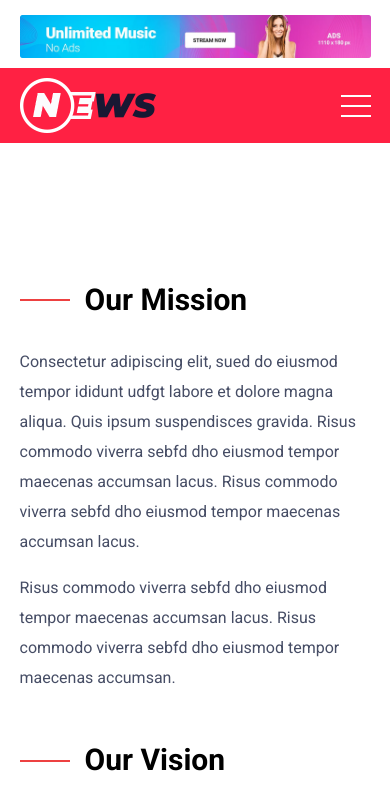
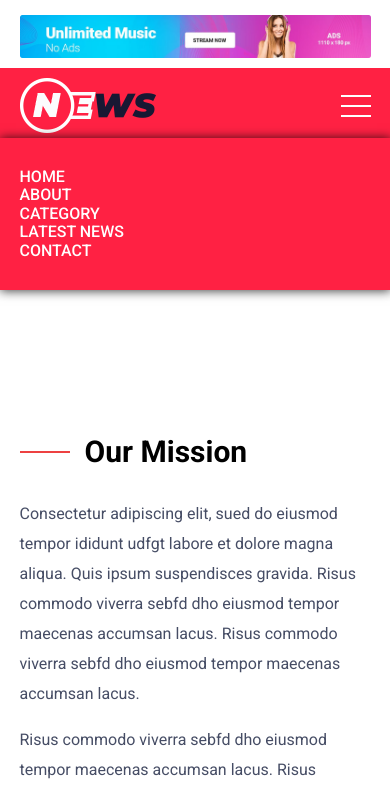
Before and after one commit to SvipersMHD/evaluation, a plain HTML site: page about.html in a window 390 px wide. Both pictures are taken after a click on the element 355 px from the left and 105 px from the top of the page. Shown: the top 791 px of the page. Drawn offline with Linux system fonts and the light colour scheme.

Commit message:
terminer

```diff
--- a/css/layout/_header.scss
+++ b/css/layout/_header.scss
@@ -138,8 +138,23 @@ nav {
    }
 }
 @media screen and (max-width: 750px) {
+   header {
+      overflow: hidden;
+   }
    nav {
-      display: none;
+      transform: translateY(-500px);
+      transition: $transi;
+   }
+   .nav__a {
+      display: flex;
+      flex-direction: column;
+
+      a::after {
+         display: none;
+      }
+   }
+   .__is-Active {
+      transform: translateY(-20px);
    }
 }
 @media screen and (min-width: 1000px) {
--- a/js/main.js
+++ b/js/main.js
@@ -0,0 +1,8 @@
+var burger = document.querySelector(".burger-menu");
+var nav = document.querySelector("nav");
+var navTranslate = document.querySelector(".nav__a");
+
+burger.addEventListener("click", function(){
+   nav.classList.toggle("__is-Active");
+   console.log("test");
+})
```
Also changed, not shown: css/styles.min.css, 1 other file.
